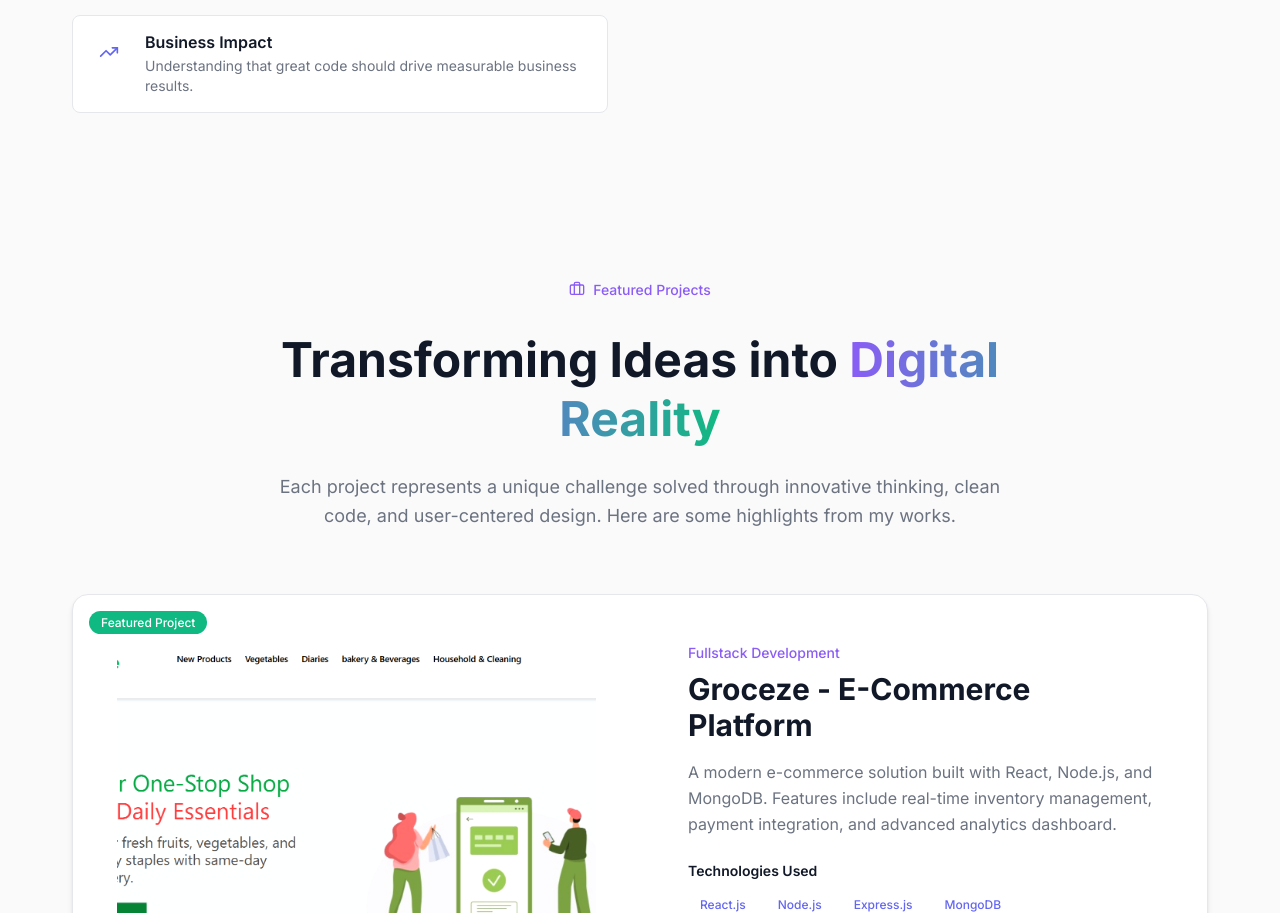
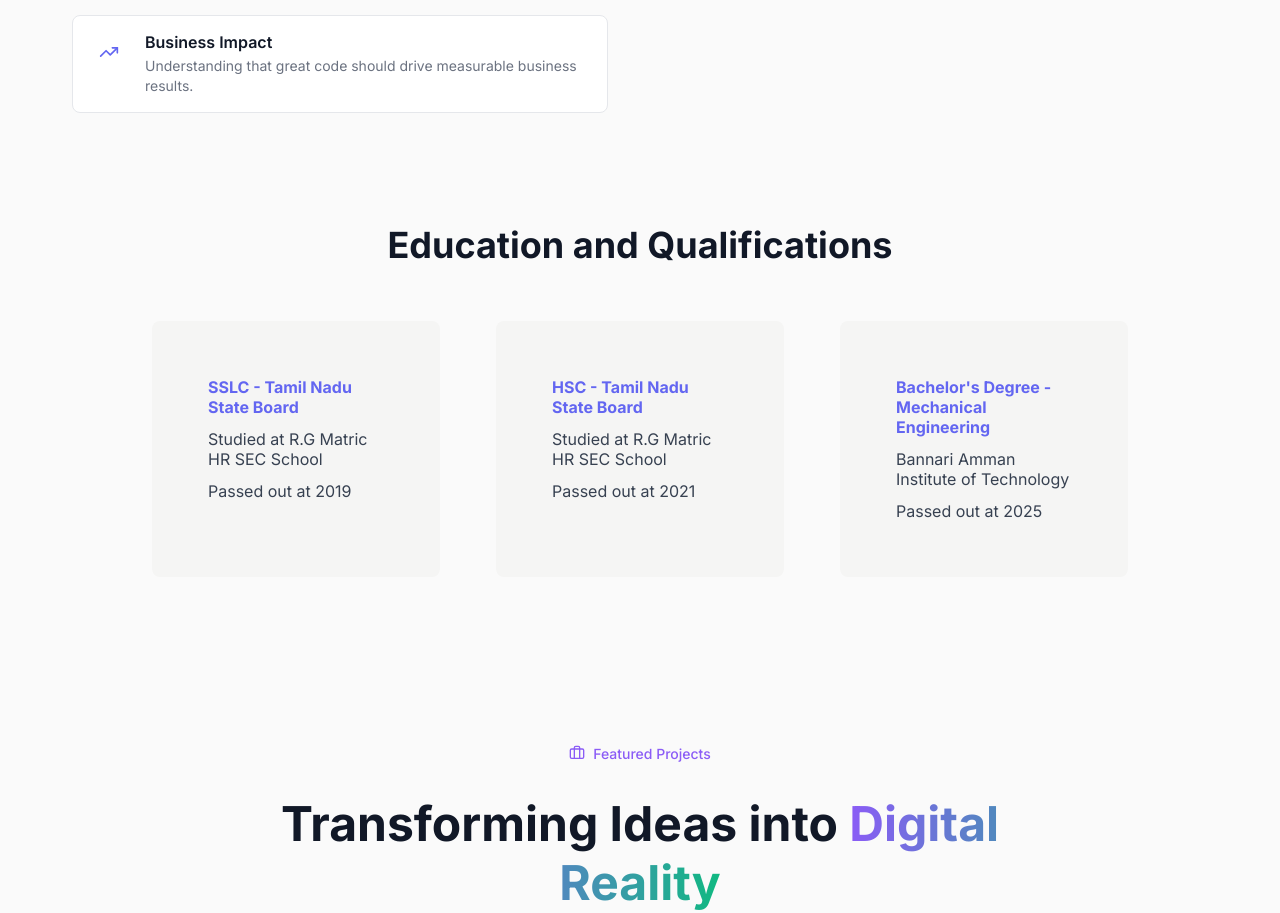
Before and after one commit to gokulprasanthb/MyPortfolio, a React (Vite) app in the folder frontend/: page / in a window 1280 px wide. Shown: the part 1666-2579 px from the top of the page. Built offline with nearby package versions, Linux system fonts and the light colour scheme.

Commit message:
About Section Update

```diff
--- a/frontend/src/pages/homepage/components/AboutPreview.jsx
+++ b/frontend/src/pages/homepage/components/AboutPreview.jsx
@@ -161,6 +161,27 @@
           </motion.div>
         </div>
       </div>
+
+      <div className='md:px-28 max-md:px-14 pt-28 w-auto mx-0'>
+        <h2 className='text-4xl text-center font-bold text-black-950 pb-14'>Education and Qualifications</h2>
+        <div className='flex flex-col md:flex-row-reverse max-md:space-y-14 text-gray-700'>
+            <div  className='w-1/3 max-md:w-full md:space-y-3 p-14 max-md:p-8 bg-stone-100 hover:bg-white duration-500 rounded-lg hover:shadow-lg'>
+                    <h3 className='text-indigo-500'><strong>Bachelor's Degree - Mechanical Engineering</strong></h3>
+                    <p>Bannari Amman Institute of Technology</p>
+                    <h5>Passed out at 2025</h5>
+            </div>
+            <div className='w-1/3 max-md:w-full md:space-y-3 p-14 max-md:p-8 md:mx-14 bg-stone-100 hover:bg-white duration-500 rounded-lg hover:shadow-lg'>
+                    <h3 className='text-indigo-500'><strong>HSC - Tamil Nadu State Board</strong></h3>
+                    <p>Studied at R.G Matric HR SEC School</p>
+                    <h5>Passed out at 2021</h5>
+            </div>
+            <div  className='w-1/3 max-md:w-full md:space-y-3 max-md:p-8 p-14 bg-stone-100 hover:bg-white duration-500 rounded-lg hover:shadow-lg'>
+                    <h3 className='text-indigo-500'><strong>SSLC - Tamil Nadu State Board</strong></h3>
+                    <p>Studied at R.G Matric HR SEC School</p>
+                    <h5>Passed out at 2019</h5>
+            </div>
+        </div>
+      </div>
     </section>
   );
 };
```
